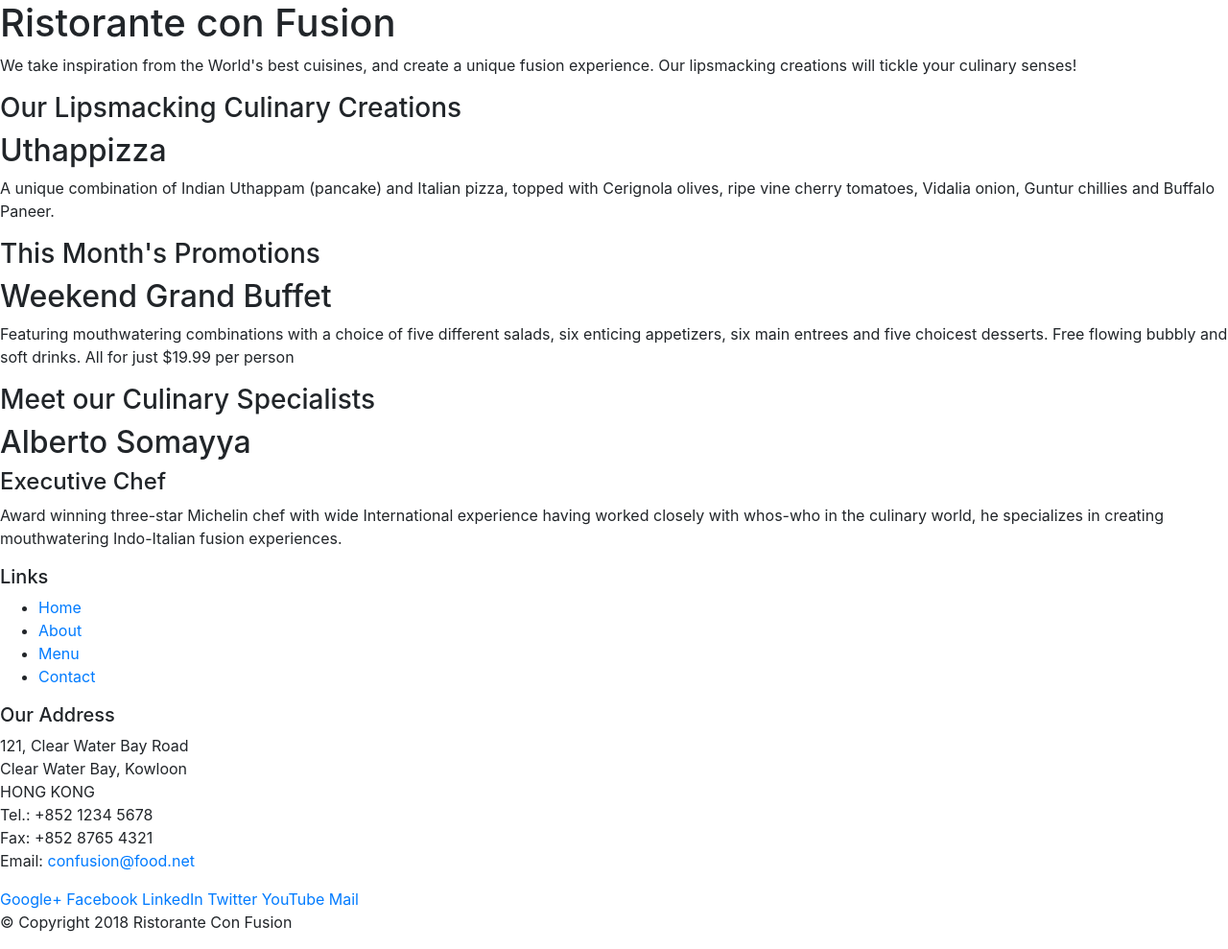
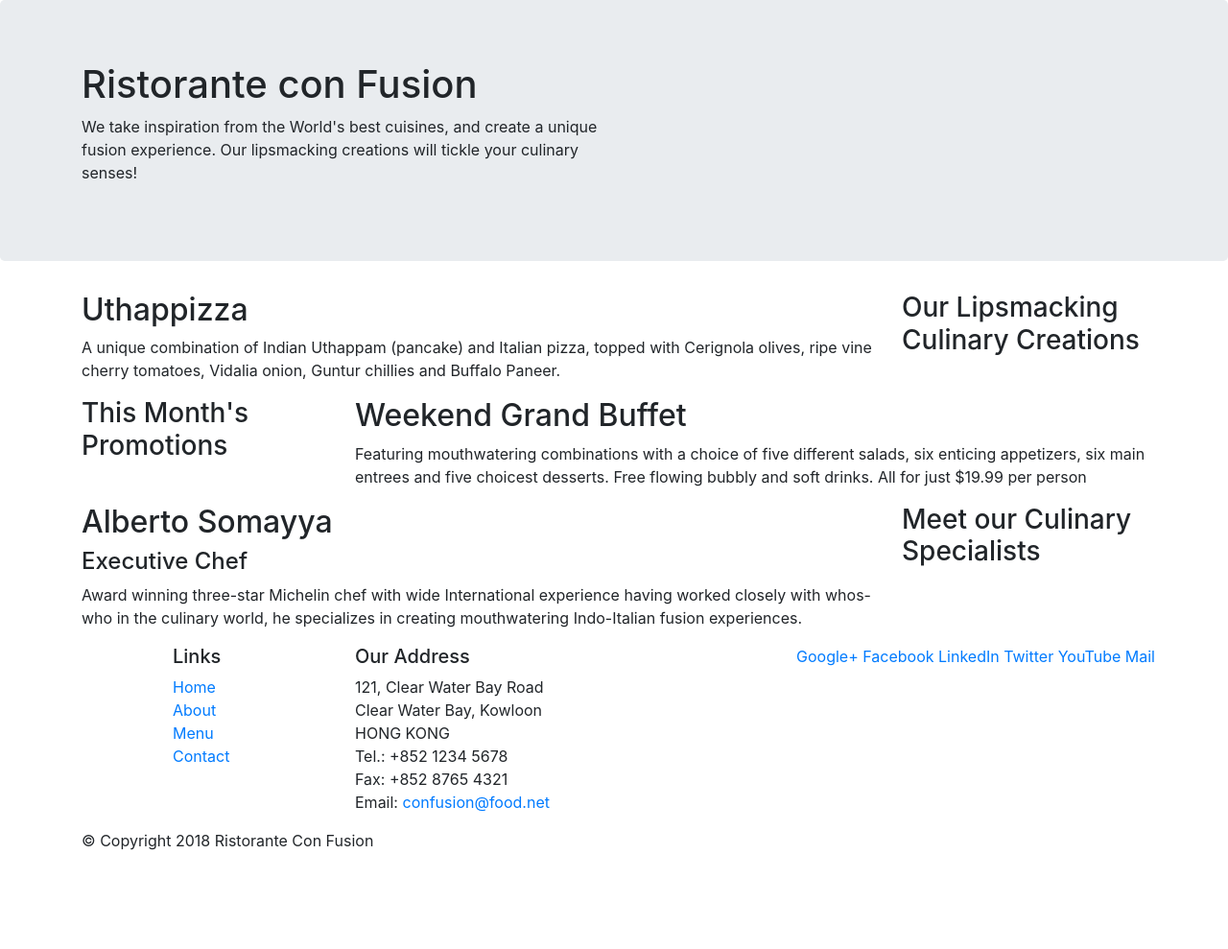
Before and after one commit to parthpandya21/conFusion, a website: page index.html in a window 1280 px wide. Shown: the whole page at 96% size. After the commit the page ends 904 px from the top, so only its background shows below. Drawn offline with nearby package versions, Linux system fonts and the light colour scheme.

Commit message:
Bootstrap added

```diff
--- a/index.html
+++ b/index.html
@@ -14,10 +14,10 @@
 
 <body>
 
-    <header>
-        <div>
-            <div>
-                <div>
+    <header class="jumbotron">
+        <div class="container">
+            <div class="row">
+                <div class="col-12 col-sm-6">
                     <h1>Ristorante con Fusion</h1>
                     <p>We take inspiration from the World's best cuisines, and create a unique fusion experience. Our lipsmacking creations will tickle your culinary senses!</p>
                 </div>
@@ -27,33 +27,33 @@
         </div>
     </header>
 
-    <div>
-        <div>
-            <div>
+    <div class="container">
+        <div class="row">
+            <div class="col-12 col-sm-4 order-sm-last col-md-3">
                 <h3>Our Lipsmacking Culinary Creations</h3>
             </div>
-            <div>
+            <div class="col col-sm order-sm-first col-md">
                 <h2>Uthappizza</h2>
                 <p>A unique combination of Indian Uthappam (pancake) and Italian pizza, topped with Cerignola olives, ripe vine cherry tomatoes, Vidalia onion, Guntur chillies and Buffalo Paneer.</p>
             </div>
         </div>
 
 
-        <div>
-            <div>
+        <div class="row">
+            <div class="col-12 col-sm-4 col-md-3">
                 <h3>This Month's Promotions</h3>
             </div>
-            <div>
+            <div class="col col-sm col-md">
                 <h2>Weekend Grand Buffet</h2>
                 <p>Featuring mouthwatering combinations with a choice of five different salads, six enticing appetizers, six main entrees and five choicest desserts. Free flowing bubbly and soft drinks. All for just $19.99 per person </p>
             </div>
         </div>
 
-        <div>
-            <div>
+        <div class="row">
+            <div class="col-12 col-sm-4 order-sm-last col-md-3">
                 <h3>Meet our Culinary Specialists</h3>
             </div>
-            <div>
+            <div class="col col-sm order-sm-first col-md">
                 <h2>Alberto Somayya</h2>
                 <h4>Executive Chef</h4>
                 <p>Award winning three-star Michelin chef with wide International experience having worked closely with whos-who in the culinary world, he specializes in creating mouthwatering Indo-Italian fusion experiences. </p>
@@ -62,18 +62,18 @@
     </div>
 
     <footer>
-        <div>
-            <div>
-                <div>
+        <div class="container">
+            <div class="row">
+                <div class="col-4 offset-1 col-sm-2">
                     <h5>Links</h5>
-                    <ul>
+                    <ul class="list-unstyled">
                         <li><a href="#">Home</a></li>
                         <li><a href="#">About</a></li>
                         <li><a href="#">Menu</a></li>
                         <li><a href="#">Contact</a></li>
                     </ul>
                 </div>
-                <div>
+                <div class="col-7 col-sm-5">
                     <h5>Our Address</h5>
                     <address>
 		              121, Clear Water Bay Road<br>
@@ -84,7 +84,7 @@
 		              Email: <a href="mailto:confusion@food.net">confusion@food.net</a>
 		           </address>
                 </div>
-                <div>
+                <div class="col-12vcol-sm-4">
                     <div>
                         <a href="http://google.com/+">Google+</a>
                         <a href="http://www.facebook.com/profile.php?id=">Facebook</a>
@@ -95,8 +95,8 @@
                     </div>
                 </div>
             </div>
-            <div>
-                <div>
+            <div class="row">
+                <div class="col-auto">
                     <p>© Copyright 2018 Ristorante Con Fusion</p>
                 </div>
             </div>
```
Also changed, not shown: css/styles.css (added).
